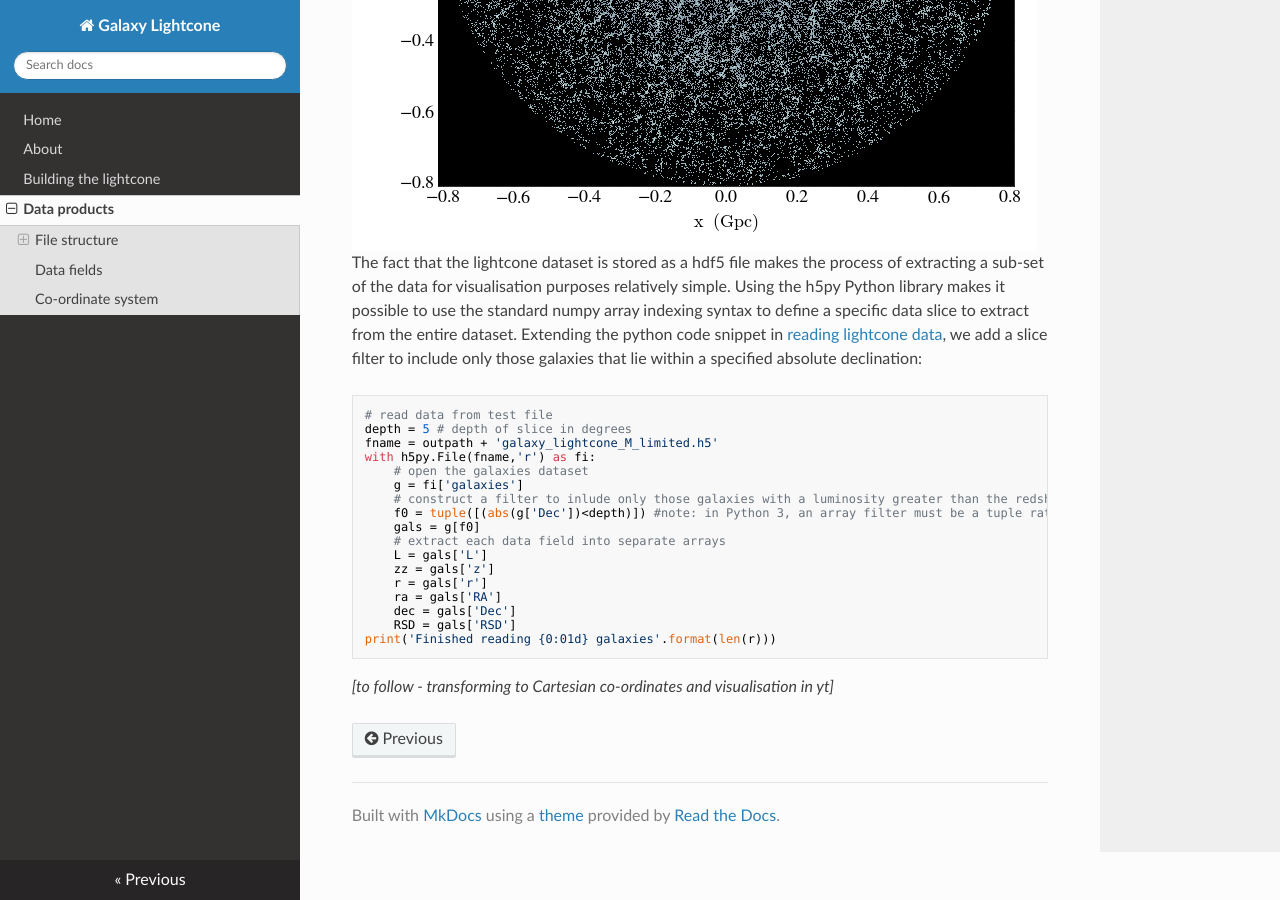
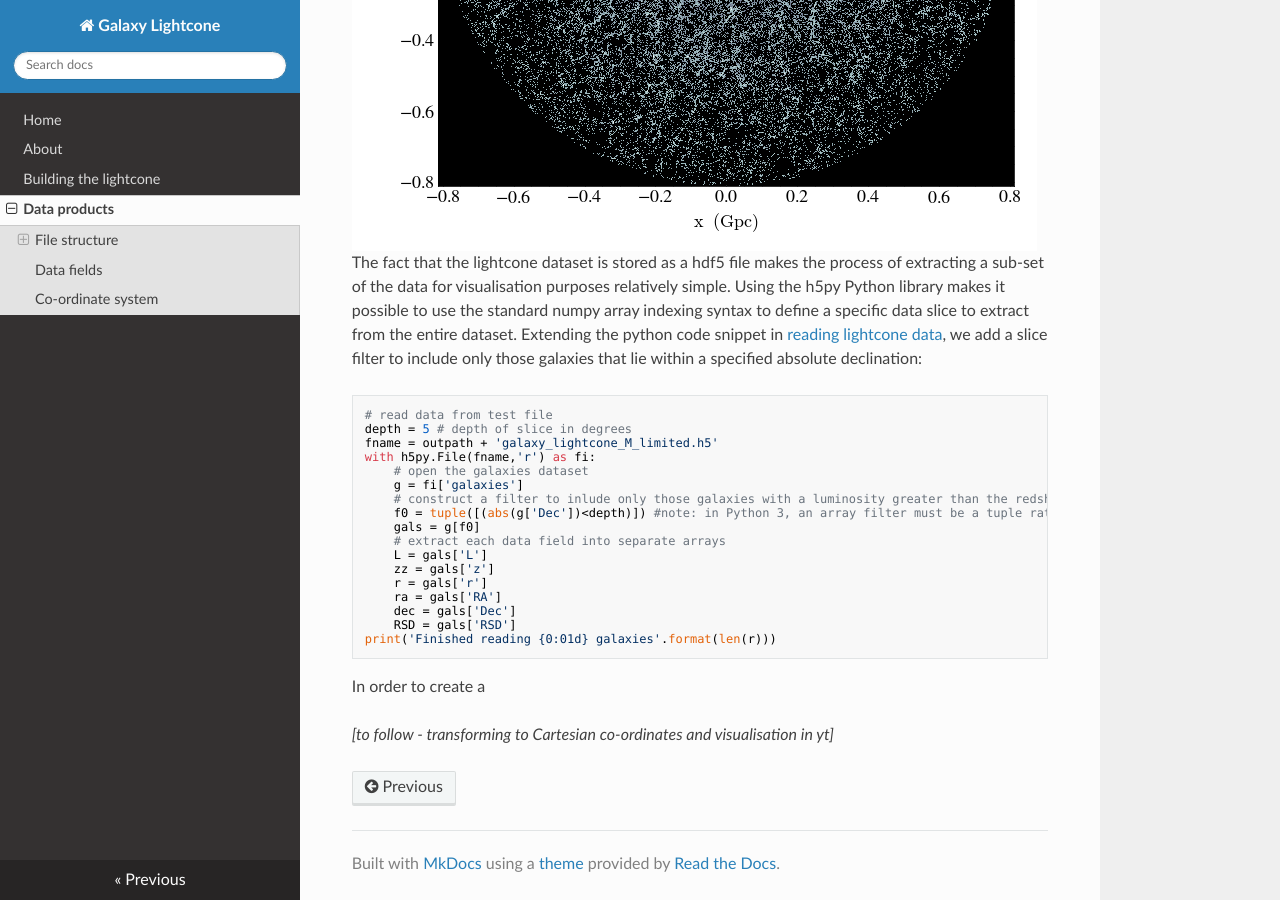
Before and after one commit to rajbooth/Lightcone, an MkDocs documentation site: the page built from docs/data_products.md, in a window 1280 px wide and 900 px high, scrolled down 2908 px. Built offline with MkDocs 1.6.1, drawn with Linux system fonts in a browser that asks for light colours; nearby versions of some CDN libraries; formulas are drawn with MathJax 3.

Commit message:
docs/data_products.md updated from https://stackedit.io/

````diff
--- a/docs/data_products.md
+++ b/docs/data_products.md
@@ -100,13 +100,13 @@ with h5py.File(fname,'r') as fi:
     RSD = gals['RSD']
 print('Finished reading {0:01d} galaxies'.format(len(r)))
 ```
-
+In order to create a
 
 *[to follow - transforming to Cartesian co-ordinates and visualisation in yt]*
 
 <!--stackedit_data:
-eyJoaXN0b3J5IjpbMTY3MTYwNDg4LC0xNDM1NzU2NjYxLDE5MD
-AyNTUwODAsMTM4NzQzMzI4MSwtMzYzOTY1MjgxLDUyMzMwMDE2
-LDkwODExOTQyMCwtMTg1NjY3NjAzLC0xODU2Njc2MDMsLTU0OD
-gwNjQ5Nl19
+eyJoaXN0b3J5IjpbLTE4NzMxMDA4MTMsMTY3MTYwNDg4LC0xND
+M1NzU2NjYxLDE5MDAyNTUwODAsMTM4NzQzMzI4MSwtMzYzOTY1
+MjgxLDUyMzMwMDE2LDkwODExOTQyMCwtMTg1NjY3NjAzLC0xOD
+U2Njc2MDMsLTU0ODgwNjQ5Nl19
 -->
````
